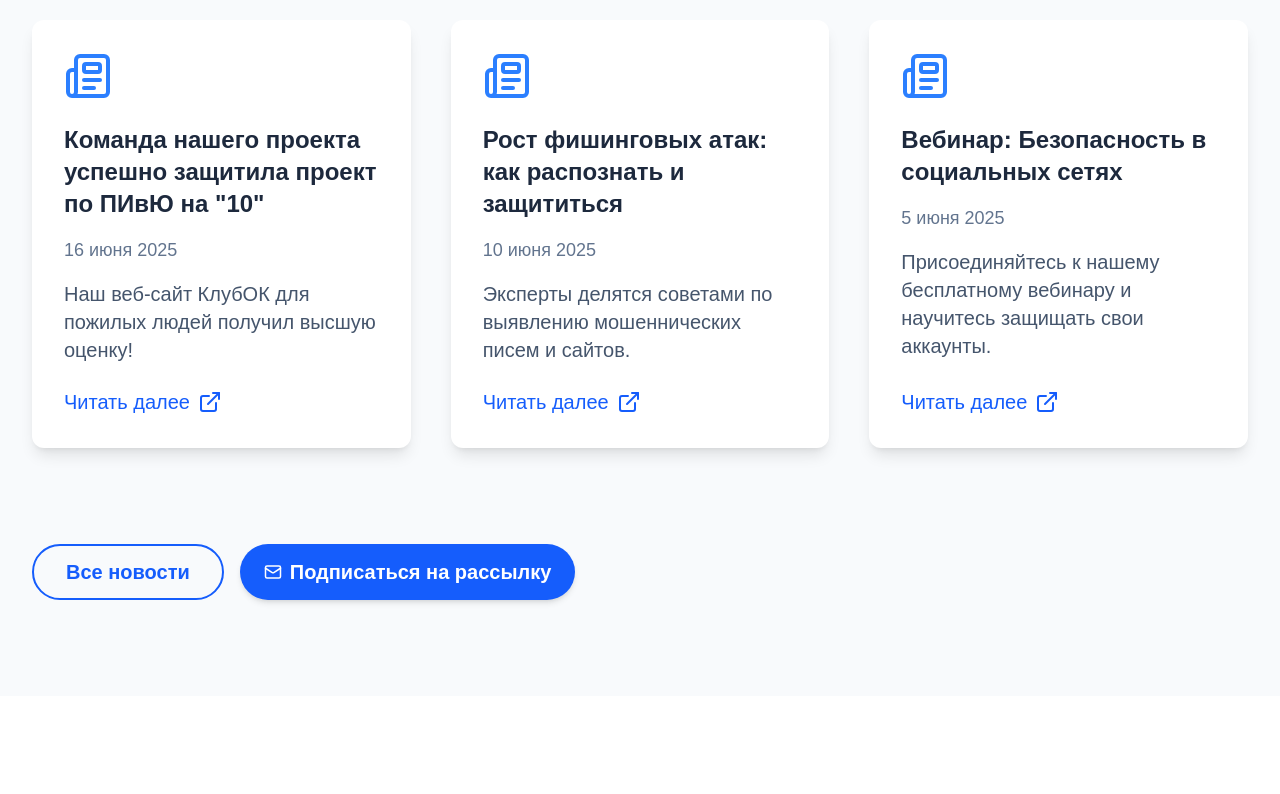
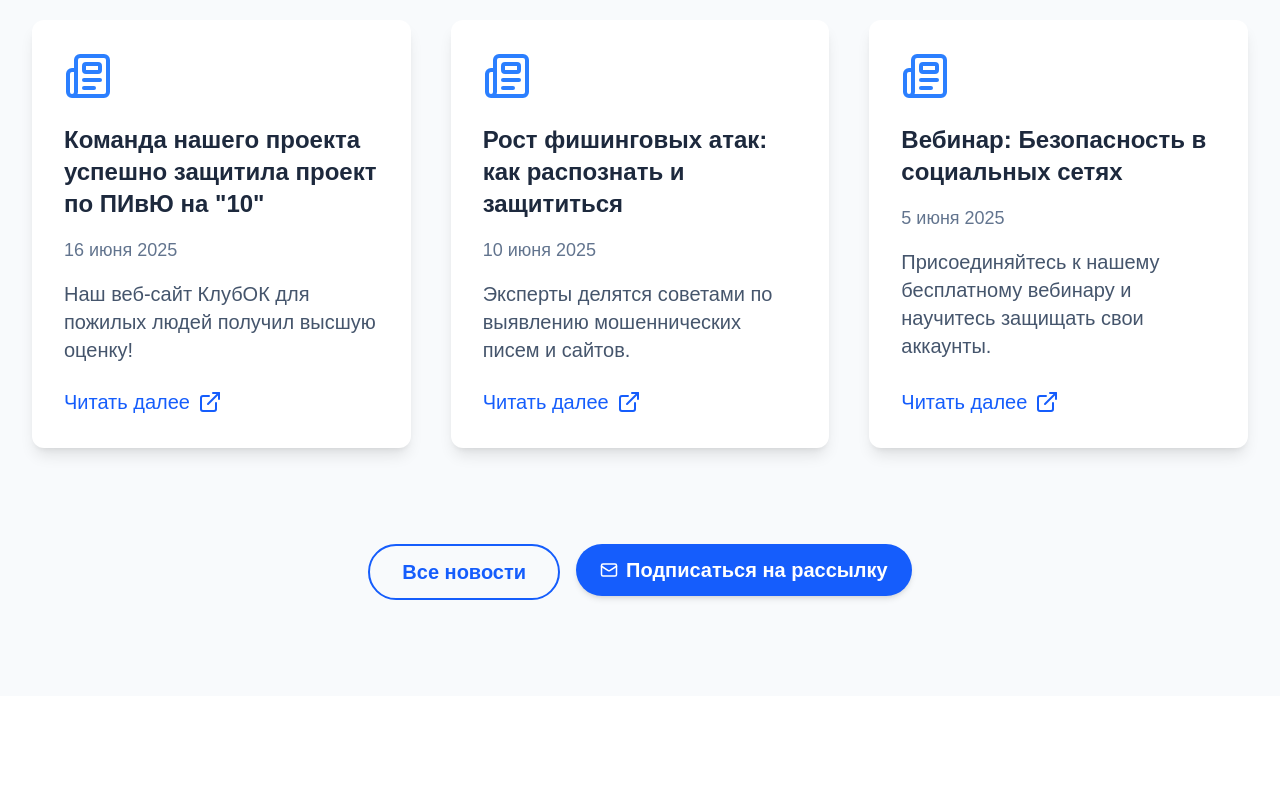
Before and after one commit to amorkovkina/ClubOK, a Next.js app: page / in a window 1280 px wide. Shown: the part 2131-2925 px from the top of the page. Built offline with nearby package versions, Linux system fonts and the light colour scheme.

Commit message:
Изменение цвета диаграммы

```diff
--- a/pages/index.tsx
+++ b/pages/index.tsx
@@ -166,7 +166,7 @@ const pieData = [
   { name: 'Не пользуются', value: 45 },
 ];
 
-const COLORS = ['#3B82F6', '#D1D5DB']; // Blue-600 and Gray-300
+const COLORS = ['#2563EB', '#D1D5DB']; // Blue-600 and Gray-300
 
 const CyberShieldPage: React.FC = () => {
   const [isMobileMenuOpen, setIsMobileMenuOpen] = useState(false);
@@ -543,7 +543,7 @@ const CyberShieldPage: React.FC = () => {
                   </div>
                 ))}
               </div>
-              <div className="text-center mt-24 flex flex-col md:flex-row space-y-4 md:space-y-0 space-x-0 md:space-x-4">
+              <div className="text-center mt-24 space-y-4 md:space-y-0 md:space-x-4">
                 <button
                   onClick={() => router.push('/news')}
                   className="inline-block border-2 border-blue-600 text-blue-600 hover:bg-blue-50 font-semibold py-3 px-8 rounded-full text-xl transition-colors duration-300"
```
